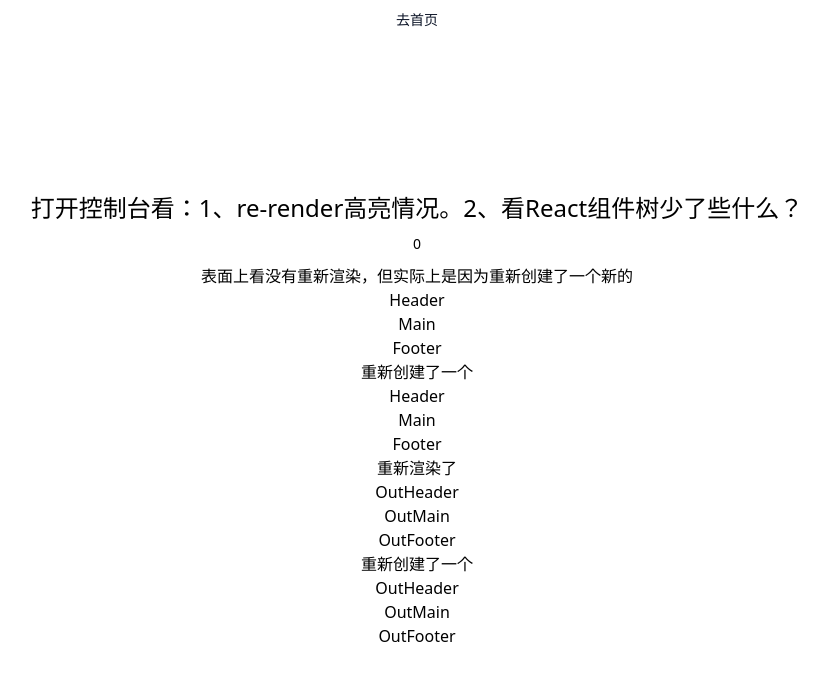
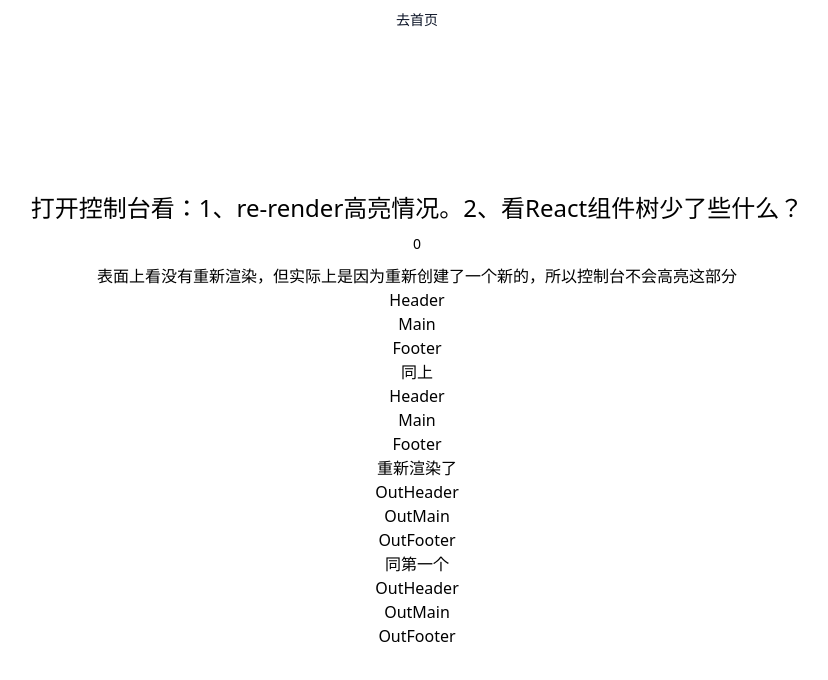
Before and after one commit to hidaviddong/deep-dive-react, a React (Vite) app: page /render-function in a window 1280 px wide. Shown: the top 680 px of the page, without its empty margins (223-1051 px from the left). Built offline with nearby package versions, Linux system fonts and the light colour scheme; the HTML template or start-up script is replaced by a standard one.

Commit message:
chore: update

```diff
--- a/src/pages/render-function.tsx
+++ b/src/pages/render-function.tsx
@@ -38,11 +38,11 @@ export default function RenderFunction() {
         }}>
         {counter}
       </Button>
-      <p>表面上看没有重新渲染，但实际上是因为重新创建了一个新的</p>
+      <p>表面上看没有重新渲染，但实际上是因为重新创建了一个新的，所以控制台不会高亮这部分</p>
       <Header />
       <Main />
       <Footer />
-      <p>重新创建了一个</p>
+      <p>同上</p>
       {Header()}
       {Main()}
       {Footer()}
@@ -50,7 +50,7 @@ export default function RenderFunction() {
       <OutHeader />
       <OutMain />
       <OutFooter />
-      <p>重新创建了一个</p>
+      <p>同第一个</p>
       {OutHeader()}
       {OutMain()}
       {OutFooter()}
```
